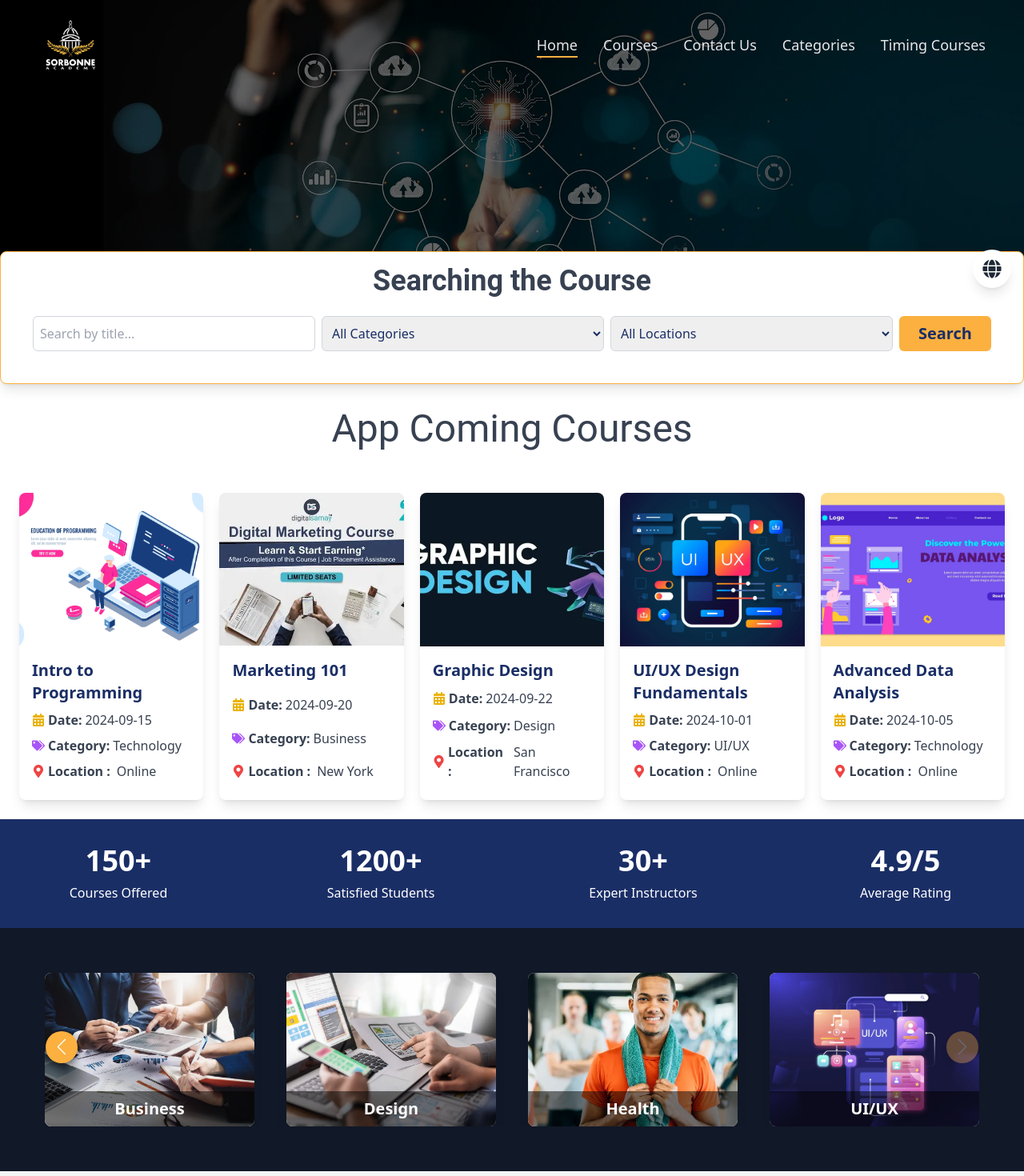
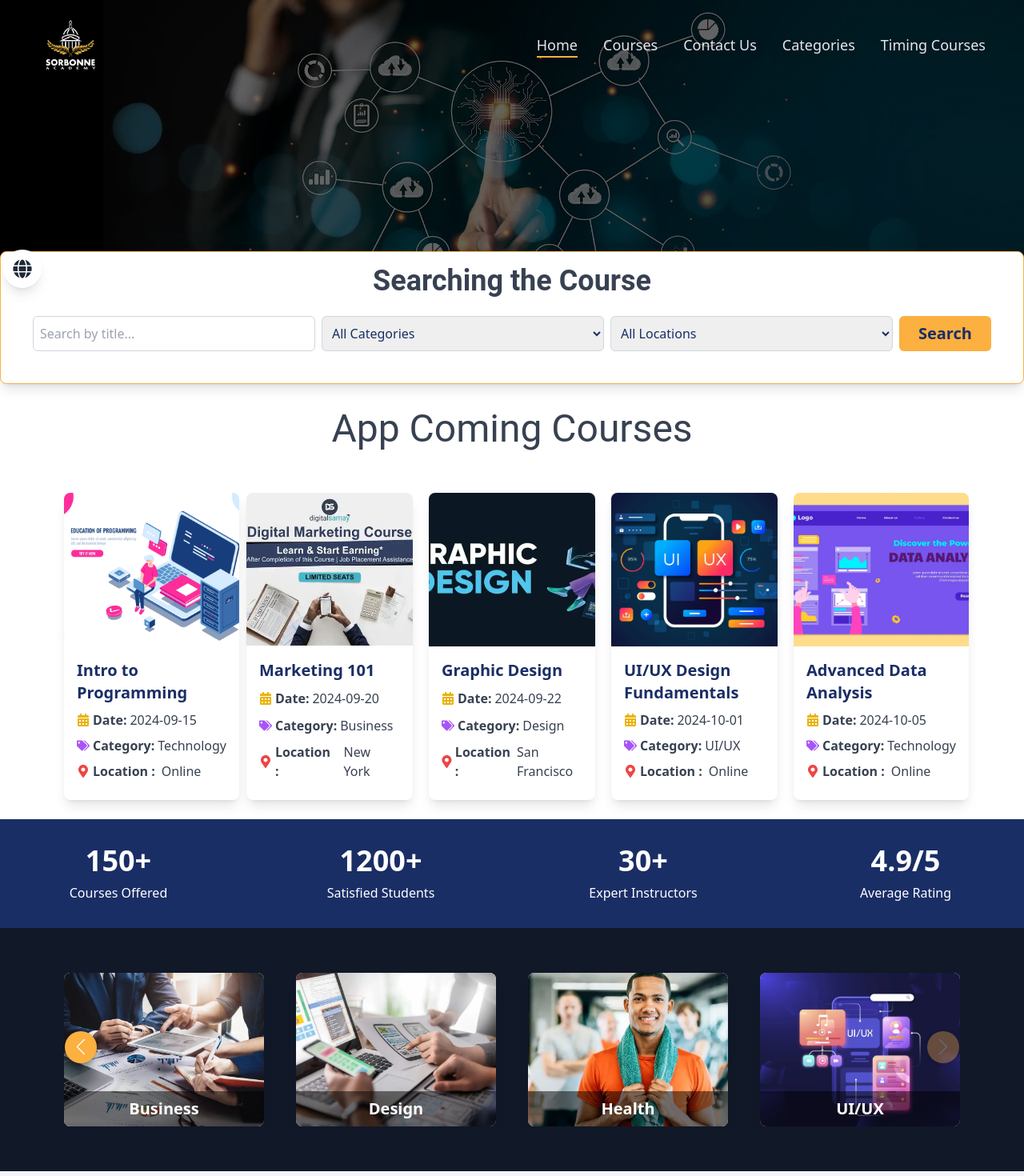
Before and after one commit to HasanShamaa2004/hasanCourse, a React (Vite) app: page / in a window 1280 px wide. Shown: the top 1470 px of the page at 80% size. Built offline with nearby package versions, Linux system fonts and the light colour scheme.

Commit message:
Initial commit13

```diff
--- a/src/App.tsx
+++ b/src/App.tsx
@@ -8,14 +8,12 @@ import Navbar from "./components/Navbar/Navbar";
 import Footer from "./components/Footer";
 import { CourseDetails } from "./pages/CourseDetail";
 import ScrollToTopOnPageChange from "../ScrollToTopOnPageChange";
-import SocialIcons from "./components/SocialIcons/SocialIcons";
 
 const App = () => {
   return (
     <>
       <ScrollToTopOnPageChange />
       <Navbar />
-      <SocialIcons />
       <Routes>
         <Route path="/" element={<Home />} />
         <Route path="/categories" element={<Categories />} />
--- a/src/components/SocialIcons/SocialIcons.tsx
+++ b/src/components/SocialIcons/SocialIcons.tsx
@@ -29,7 +29,7 @@ const SocialIcons = () => {
   }, []);
 
   return (
-    <div className="fixed top-1/2 right-0 transform -translate-y-1/2 space-y-4 z-[100]">
+    <div className="fixed md:block hidden top-1/2 left-6 transform -translate-y-1/2 space-y-4 z-[100]">
       <div
         className={`flex flex-col items-center ${
           showIcons ? "opacity-100" : "opacity-0"
@@ -40,7 +40,7 @@ const SocialIcons = () => {
             href="https://wa.me/+963967600797"
             target="_blank"
             rel="noopener noreferrer"
-            className="social-icon bg-white text-green-500"
+            className="social-icon bg-green-500 text-white"
             data-tooltip="WhatsApp"
           >
             <FaWhatsapp size={20} />
@@ -50,7 +50,7 @@ const SocialIcons = () => {
             href="https://www.linkedin.com/in/hasan-shamaa-a02925288?utm_source=share&utm_campaign=share_via&utm_content=profile&utm_medium=android_app"
             target="_blank"
             rel="noopener noreferrer"
-            className="social-icon bg-white text-blue-700"
+            className="social-icon bg-blue-700 text-white"
             data-tooltip="LinkedIn"
           >
             <FaLinkedinIn size={20} />
@@ -60,7 +60,7 @@ const SocialIcons = () => {
             href="https://www.instagram.com/hasan.shamaa7?igsh=aHg5bWQwZW5sczd2"
             target="_blank"
             rel="noopener noreferrer"
-            className="social-icon bg-white text-pink-500"
+            className="social-icon bg-pink-500 text-white"
             data-tooltip="Instagram"
           >
             <FaInstagram size={20} />
@@ -70,7 +70,7 @@ const SocialIcons = () => {
             href="https://www.facebook.com/mahmod.lattakia.946?mibextid=ZbWKwL"
             target="_blank"
             rel="noopener noreferrer"
-            className="social-icon bg-white text-blue-600"
+            className="social-icon bg-blue-600 text-white"
             data-tooltip="Facebook"
           >
             <FaFacebookF size={20} />
--- a/src/pages/Home.tsx
+++ b/src/pages/Home.tsx
@@ -12,6 +12,7 @@ import { Navigation, Pagination } from "swiper/modules";
 import Loading from "../components/Loading/Loading";
 import HowMyCourses from "../components/HowMyCourses";
 import Statistics from "../components/Statistics";
+import SocialIcons from "../components/SocialIcons/SocialIcons";
 const CategoryCardHover = lazy(() => import("../components/CategoryCardHover"));
 const CardCourses = lazy(() => import("../components/CardCourses"));
 
@@ -136,6 +137,7 @@ const Home = () => {
       <h2 className="text-5xl text-center py-4 font-secondary mb-4 mt-24">
         App Coming Courses
       </h2>
+      <div className="px-14">
         <Suspense fallback={<Loading />}>
           <CardCourses
             courses={courses.slice(0, 5)}
@@ -144,9 +146,11 @@ const Home = () => {
             showLocation
           />
         </Suspense>
+      </div>
+
       <Statistics />
 
-      <div className="bg-gray-900 py-14 px-14">
+      <div className="bg-gray-900 py-14 px-20">
         <Swiper
           spaceBetween={30}
           slidesPerView={1}
@@ -187,6 +191,7 @@ const Home = () => {
         </Swiper>
       </div>
       <HowMyCourses />
+      <SocialIcons />
     </main>
   );
 };
```
Lines whose indentation alone changed are shown as unchanged.
